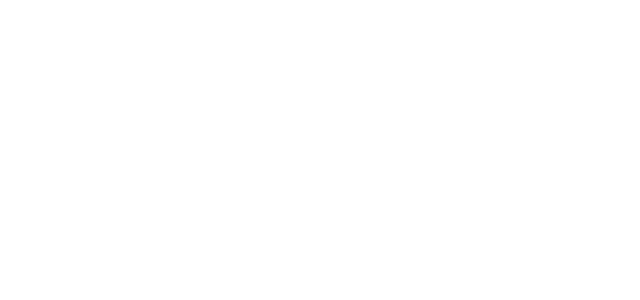
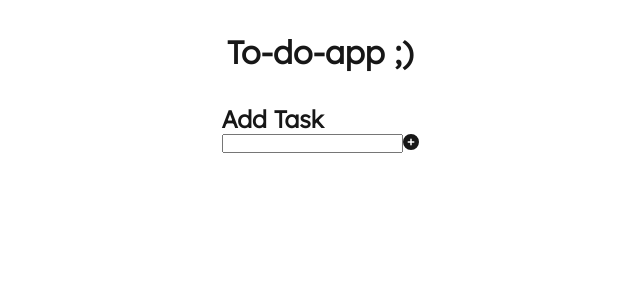
Before and after one commit to Joel-Graf/to-do-app, a Next.js app in the folder frontend/: page / in a window 1280 px wide. Shown: the top 300 px of the page, without its empty margins (320-960 px from the left). Built offline with nearby package versions, Linux system fonts and the light colour scheme.

Commit message:
Added icons and task input

```diff
--- a/frontend/src/app/layout.tsx
+++ b/frontend/src/app/layout.tsx
@@ -1,5 +1,7 @@
 import type { Metadata } from "next";
 import { Lexend } from "next/font/google";
+import { library } from "@fortawesome/fontawesome-svg-core";
+import { faPlusCircle } from "@fortawesome/free-solid-svg-icons";
 import "./globals.css";
 
 const lexend = Lexend({
@@ -12,6 +14,8 @@
   description: "It's a to-do app ;)",
 };
 
+library.add(faPlusCircle);
+
 export default function RootLayout({
   children,
 }: Readonly<{
--- a/frontend/src/app/page.module.css
+++ b/frontend/src/app/page.module.css
@@ -1 +1,8 @@
-/* TODO: */
+.page {
+  padding: 2rem 4rem;
+  display: flex;
+  align-items: center;
+  justify-content: center;
+  flex-direction: column;
+  gap: 2rem;
+}
--- a/frontend/src/app/page.tsx
+++ b/frontend/src/app/page.tsx
@@ -1,9 +1,19 @@
-// import styles from "./page.module.css"; //TODO:
+import styles from "./page.module.css";
+import { FontAwesomeIcon } from "@fortawesome/react-fontawesome";
 
 export default function Home() {
   return (
-    <div>
-      <main></main>
+    <div className={styles.page}>
+      <header>
+        <h1>To-do-app ;)</h1>
+      </header>
+      <main>
+        <h2>Add Task</h2>
+        <div style={{ display: "flex" }}>
+          <input type="text" />
+          <FontAwesomeIcon style={{ width: "1rem" }} icon="plus-circle" />
+        </div>
+      </main>
       <footer></footer>
     </div>
   );
```
Also changed, not shown: frontend/package.json (+7 -4 lines), 1 other file (tests, documents, lock files or other folders).
